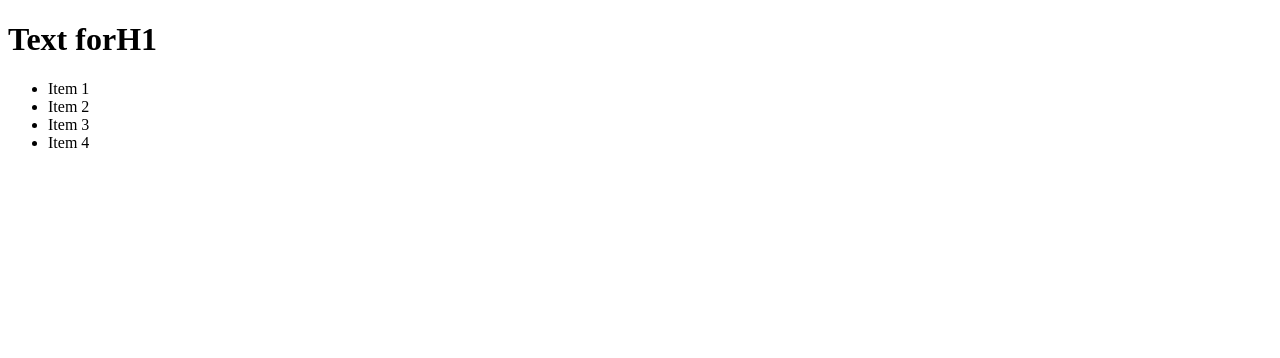
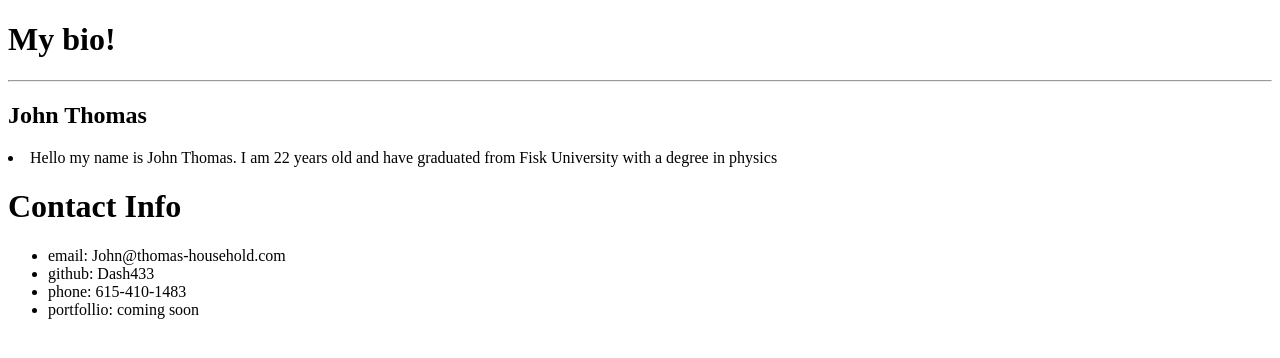
Before and after one commit to Dash433/summer, a plain HTML site: page index.html in a window 1280 px wide. Drawn offline with Linux system fonts and the light colour scheme.

Commit message:
did project

```diff
--- a/index.html
+++ b/index.html
@@ -1,17 +1,23 @@
 <!DOCTYPE html>
 <html lang="en">
 <head>
+    <h1>My bio!</h1>
+
+    <hr>
+
+    <h2>John Thomas</h2>
     <meta charset="UTF-8">
     <meta name="viewport" content="width=device-width, initial-scale=1.0">
     <title> Good Document</title>
 </head>
 <body>
-    <h1>Text forH1</h1>
+    <li>Hello my name is John Thomas. I am 22 years old and have graduated from Fisk University with a degree in physics</li>
+    <h1> Contact Info</h1>
     <ul>
-        <li>Item 1</li>
-        <li>Item 2</li>
-        <li>Item 3</li>
-        <li>Item 4</li>
+        <li>email: John@thomas-household.com</li>
+        <li>github: Dash433</li>
+        <li>phone: 615-410-1483</li>
+        <li>portfollio: coming soon</li>
     </ul>
 </body>
 
```
